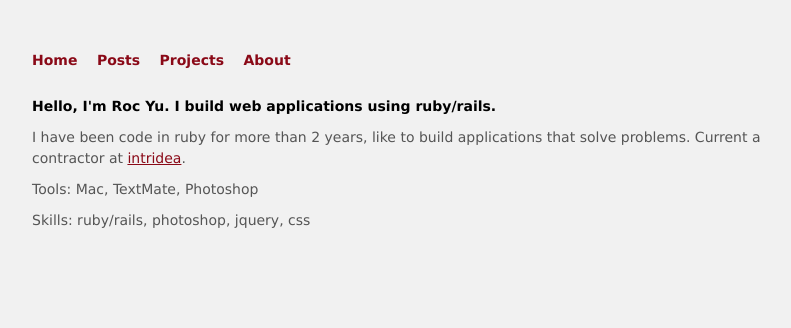
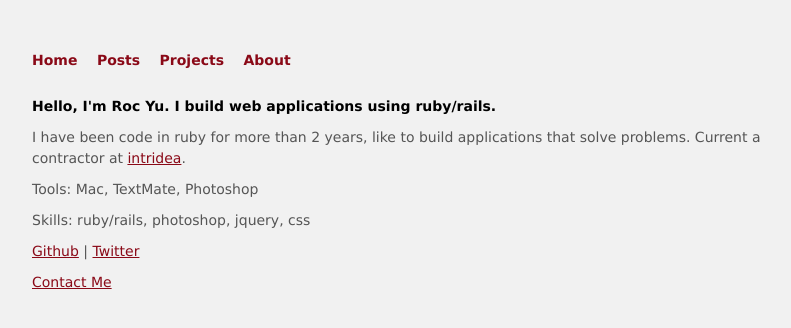
Before and after one commit to rociiu/rociiu_old, a Jekyll site: the page built from about.html, in a window 1280 px wide. Shown: the top 328 px of the page, without its empty margins (228-1019 px from the left). Built offline with Jekyll 4.4.1, drawn with Linux system fonts in a browser that asks for light colours.

Commit message:
add links

```diff
--- a/about.html
+++ b/about.html
@@ -9,4 +9,6 @@ title: Projects
     <p>I have been code in ruby for more than 2 years, like to build applications that solve problems. Current a contractor at <a href="http://intridea.com">intridea</a>.</p>
     <p>Tools: Mac, TextMate, Photoshop</p>
     <p>Skills: ruby/rails, photoshop, jquery, css</p>
+    <p><a href="https://github.com/rociiu">Github</a> | <a href="https://twitter.com/uiicor">Twitter</a></p>
+    <p><a href="mailto:rociiu.yu@gmail.com">Contact Me</a></p>
 </div>
```
